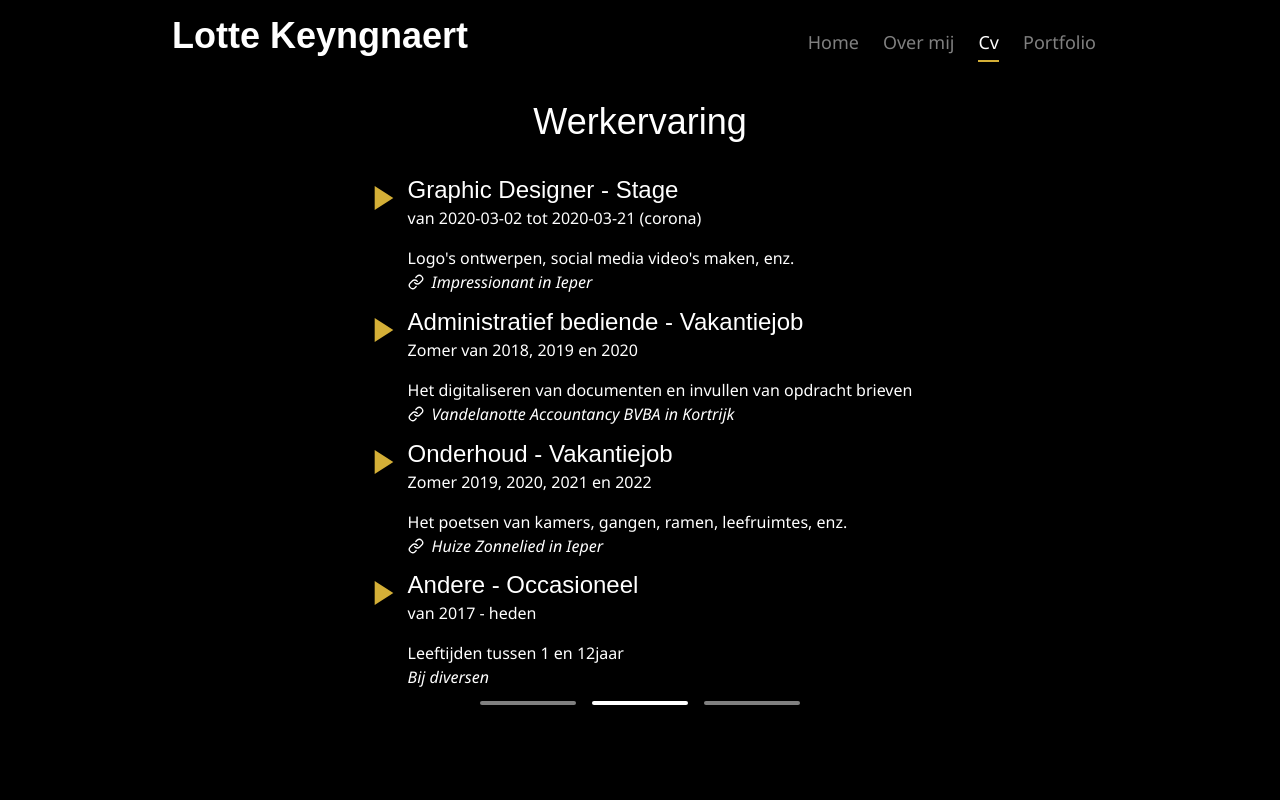
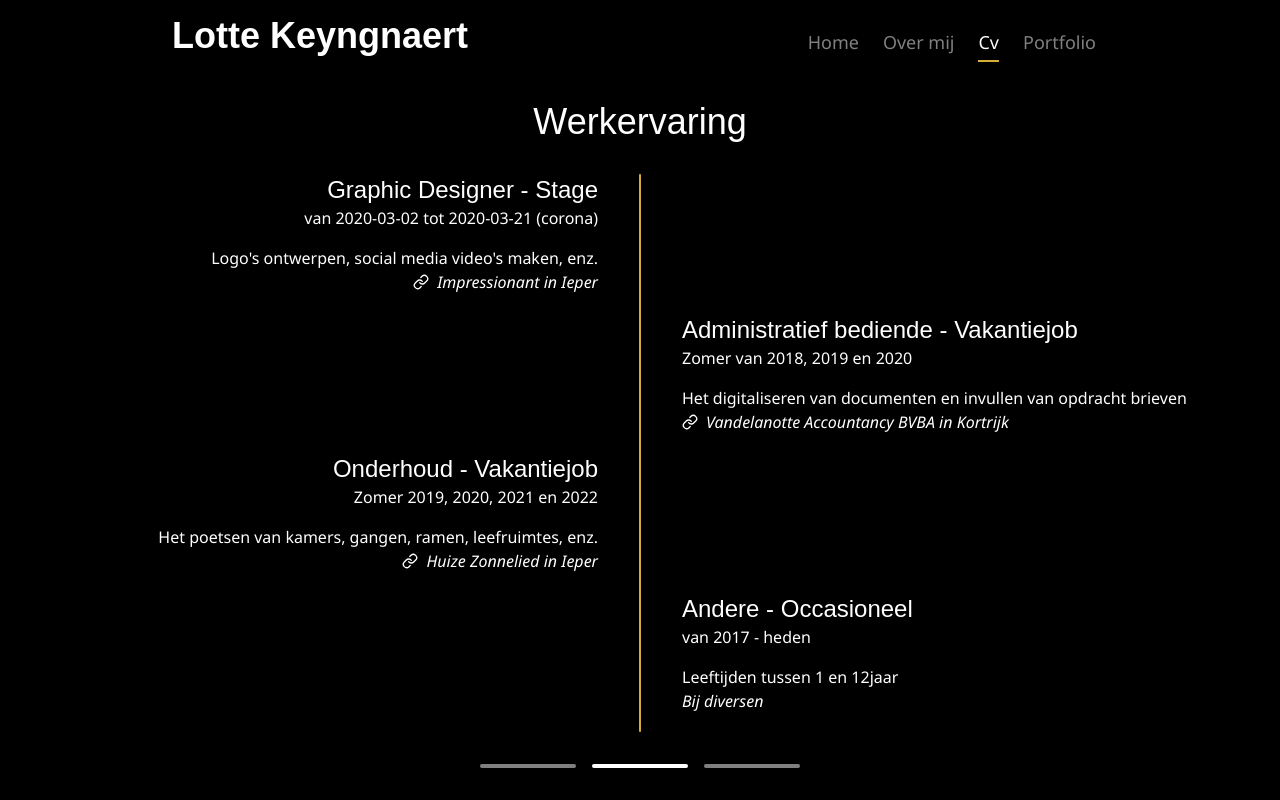
Before and after one commit to KeyngnaertLotte/Portfolio, a React (Vite) app: page /cv in a window 1280 px wide. Built offline with nearby package versions, Linux system fonts and the light colour scheme; a web font is replaced by a local one.

Commit message:
feat: werkervaring web done

```diff
--- a/src/components/CV/AppWerkervaring.tsx
+++ b/src/components/CV/AppWerkervaring.tsx
@@ -38,6 +38,7 @@ export default () => {
     },
   ])
   const isTablet = useMediaQuery({ query: '(min-width:560px)' })
+  const isDesktop = useMediaQuery({ query: '(min-width:840px)' })
   const [showInfo, setShowInfo] = useState(0)
 
   const showingInfo = (index: number) => {
@@ -127,16 +128,17 @@ export default () => {
     //     <p className='font-body italic'>Bij diversen</p>
     //   </div>
     // </div>
-    <div className="grid grid-cols-1 grid-rows-mobile text-white h-full tablet:h-4/5">
-      <h2 className="mb-8 justify-self-center self-end font-heading text-3xl font-medium tablet:text-4xl">
+    <div className="grid grid-cols-1 grid-rows-mobile text-white h-full tablet:h-4/5 web:grid-cols-[minmax(auto,_1fr)_20px_minmax(auto,_1fr)] web:h-full web:mb-8 web:gap-x-8">
+      <h2 className="mb-8 justify-self-center self-end font-heading text-3xl font-medium tablet:text-4xl web:col-span-3 web:row-start-1">
         Werkervaring
       </h2>
-      <div className="flex flex-row">
-        <button className="mt-2 mr-2 h-fit" onClick={() => showingInfo(1)}>
+      <div className={`${isDesktop ? 'col-start-2 row-start-2 row-span-4 flex h-full w-0.5 justify-self-center rounded bg-accent' : 'hidden'}`}></div>
+      <div className="flex flex-row web:col-start-1 web:row-start-2 web:justify-end">
+        <button className='mt-2 mr-2 h-fit web:hidden' onClick={() => showingInfo(1)}>
           <Play className={`fill-accent stroke-none ${showInfo === 1 && !isTablet ? 'origin-center rotate-90' : 'origin-center rotate-0'}`} size={32} />
         </button>
-        <div className="flex flex-col items-start">
-          <div className="flex flex-col items-start">
+        <div className="flex flex-col items-start web:items-end">
+          <div className="flex flex-col items-start web:items-end">
             <h3 className="text-left font-heading text-2xl font-medium">
               Graphic Designer - Stage
             </h3>
@@ -144,7 +146,7 @@ export default () => {
               van 2020-03-02 tot 2020-03-21 (corona)
             </p>
           </div>
-          <div className={`flex-col items-start ${showInfo === 1 || isTablet ? 'flex' : 'hidden'} `}>
+          <div className={`flex-col items-start ${showInfo === 1 || isTablet ? 'flex' : 'hidden'} web:items-end`}>
             <p className="font-body ">
               Logo's ontwerpen, social media video's maken, enz.
             </p>
@@ -159,8 +161,8 @@ export default () => {
           </div>
         </div>
       </div>
-      <div className="flex flex-row">
-        <button className="mt-2 mr-2 h-fit" onClick={() => showingInfo(2)}>
+      <div className="flex flex-row web:col-start-3 web:row-start-3">
+        <button className='mt-2 mr-2 h-fit web:hidden' onClick={() => showingInfo(2)}>
           <Play className={`fill-accent stroke-none ${showInfo === 2 && !isTablet ? 'origin-center rotate-90' : 'origin-center rotate-0'}`} size={32} />
         </button>
         <div className="flex flex-col items-start">
@@ -188,12 +190,12 @@ export default () => {
           </div>
         </div>
       </div>
-      <div className="flex flex-row">
-        <button className="mt-2 mr-2 h-fit" onClick={() => showingInfo(3)}>
+      <div className="flex flex-row web:col-start-1 web:row-start-4 web:justify-end">
+        <button className='mt-2 mr-2 h-fit web:hidden' onClick={() => showingInfo(3)}>
           <Play className={`fill-accent stroke-none ${showInfo === 3 && !isTablet ? 'origin-center rotate-90' : 'origin-center rotate-0'}`} size={32} />
         </button>
-        <div className="flex flex-col items-start">
-          <div className="flex flex-col items-start">
+        <div className="flex flex-col items-start web:items-end">
+          <div className="flex flex-col items-start web:items-end">
           <h3 className="text-left font-heading text-2xl font-medium">
           Onderhoud - Vakantiejob
         </h3>
@@ -201,7 +203,7 @@ export default () => {
           Zomer 2019, 2020, 2021 en 2022
         </p>
           </div>
-          <div className={`flex-col items-start ${showInfo === 3 || isTablet ? 'flex' : 'hidden'}`}>
+          <div className={`flex-col items-start ${showInfo === 3 || isTablet ? 'flex' : 'hidden'} web:items-end`}>
           <p className="font-body">
           Het poetsen van kamers, gangen, ramen, leefruimtes, enz.
         </p>
@@ -216,8 +218,8 @@ export default () => {
           </div>
         </div>
       </div>
-      <div className="flex flex-row">
-        <button className="mt-2 mr-2 h-fit" onClick={() => showingInfo(4)}>
+      <div className="flex flex-row web:col-start-3 web:row-start-5">
+        <button className='mt-2 mr-2 h-fit web:hidden' onClick={() => showingInfo(4)}>
           <Play className={`fill-accent stroke-none ${showInfo === 4 && !isTablet ? 'origin-center rotate-90' : 'origin-center rotate-0'}`} size={32} />
         </button>
         <div className="flex flex-col items-start">
```
